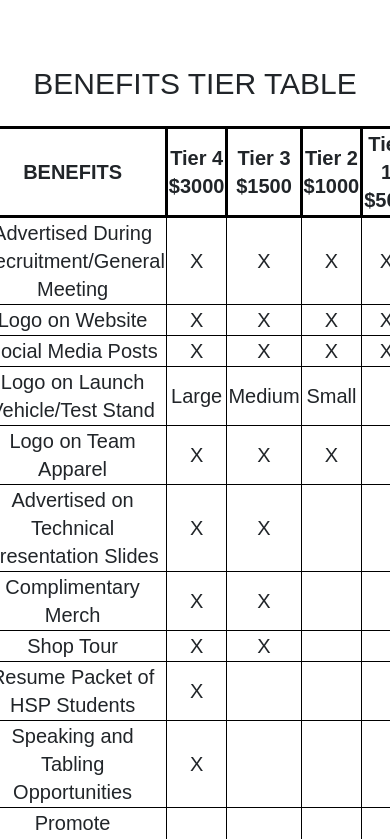
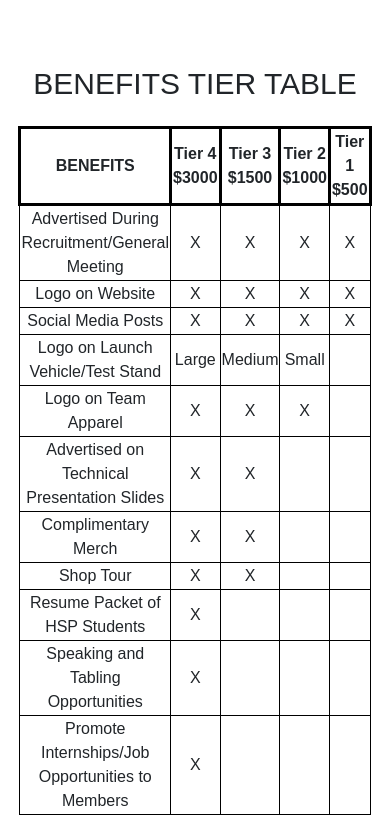
Before and after one commit to acm-ucr/hsp-website, a Next.js app: page /donate in a window 390 px wide. Shown: the part 5205-6044 px from the top of the page. Built offline with nearby package versions, Linux system fonts and the light colour scheme.

Commit message:
benefits table responsiveness

```diff
--- a/src/components/donate/Table.js
+++ b/src/components/donate/Table.js
@@ -5,7 +5,7 @@ const Table = () => {
     <div className="text-center w-full flex flex-col justify-center items-center font-sans">
       <div className="text-3xl w-full mt-10 mb-6">BENEFITS TIER TABLE</div>
 
-      <table className="table-auto border border-black mb-4 text-xl w-7/12 ">
+      <table className="table-auto border border-black mb-4 lg:text-xl w-7/12 ">
         <thead>
           <tr>
             <th className="border-3 border-black w-56">BENEFITS</th>
```
